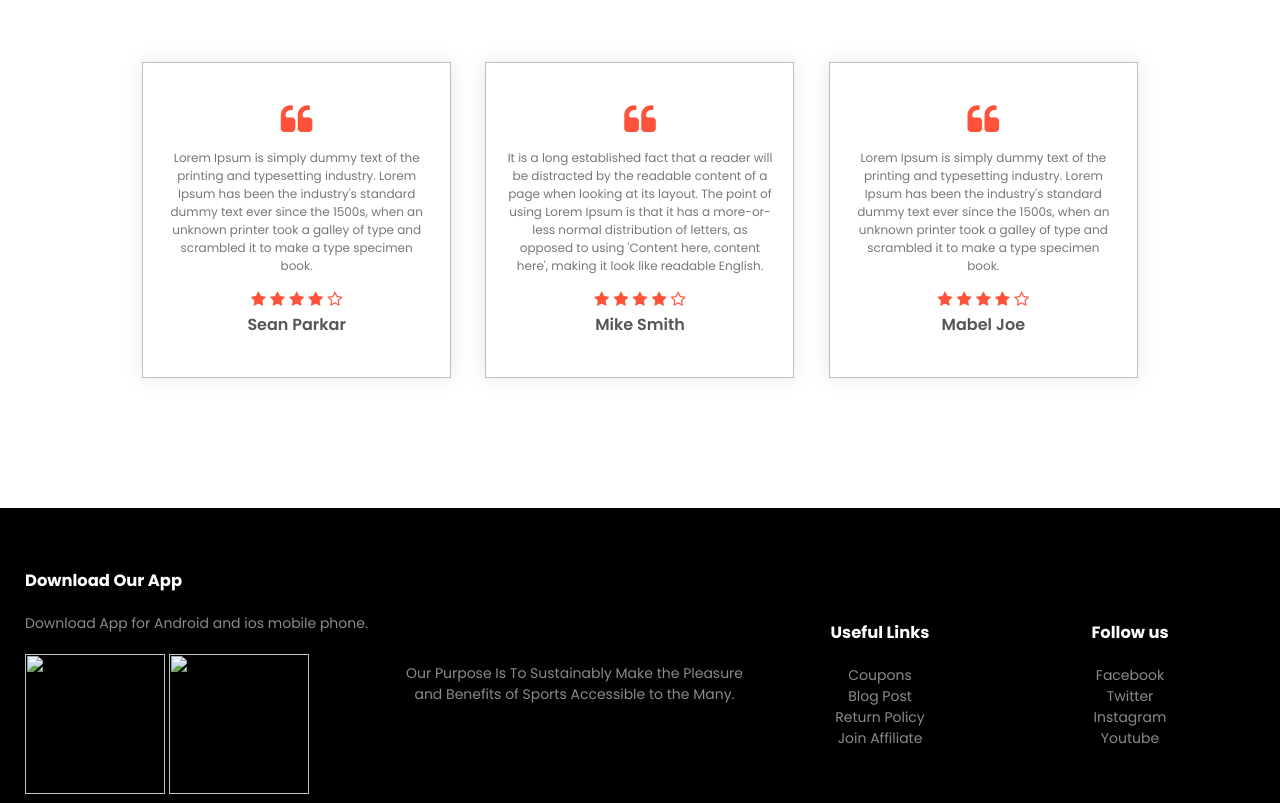
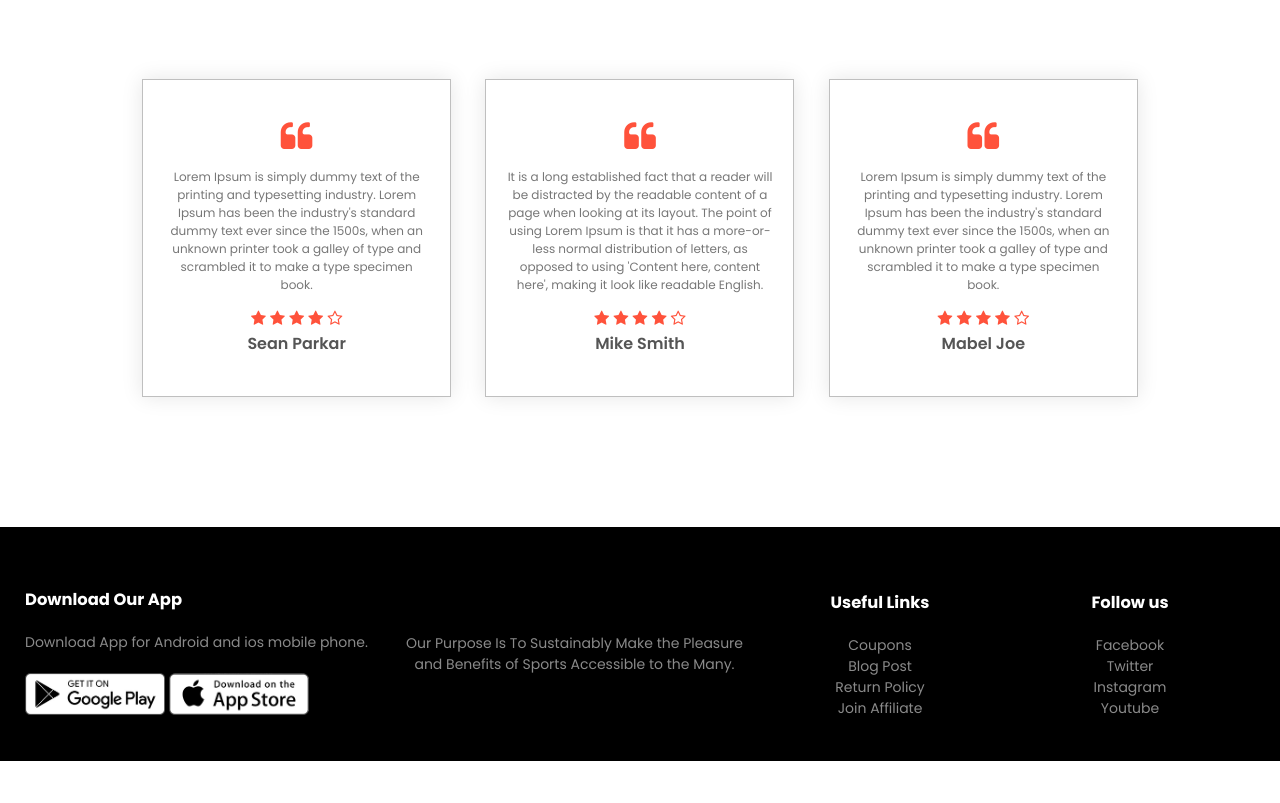
Before and after one commit to hubarjun/Ecommerce, a plain HTML site: page index.html in a window 1280 px wide. Shown: the part 3303-4106 px from the top of the page. After the commit the page ends 4064 px from the top, so only its background shows below. Drawn offline with Linux system fonts and the light colour scheme.

Commit message:
Update index.html

```diff
--- a/index.html
+++ b/index.html
@@ -1,4 +1,4 @@
-@ -1,384 +0,0 @@
+
 <!DOCTYPE html>
 <html>
   <head>
@@ -336,8 +336,8 @@
             <h3>Download Our App</h3>
             <p>Download App for Android and ios mobile phone.</p>
             <div class="app-logo">
-              <img src="images/play-store.png" alt="" />
-              <img src="images/app-store.png" alt="" />
+              <img src="images2/play-store.png" alt="" />
+              <img src="images2/app-store.png" alt="" />
             </div>
           </div>
           <div class="footer-col-2">
```
